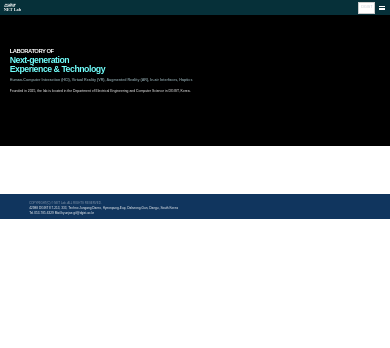
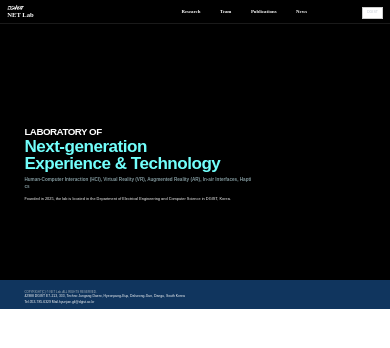
Before and after one commit to DGIST-NETLab/DGIST-NETLab.github.io, a Jekyll site: the page built from index.html, in a window 390 px wide. Shown: the top 348 px of the page. Built offline with Jekyll 4.4.1, drawn with Linux system fonts in a browser that asks for light colours; nearby versions of some CDN libraries; some web fonts are replaced.

Commit message:
content.css changes reverted, page name edited

```diff
--- a/_layouts/default.html
+++ b/_layouts/default.html
@@ -5,14 +5,14 @@
 <meta name="naver-site-verification" content="af1cebb7e61736511791ed25d5b6ab6722dad8e3" />
 <meta charset="utf-8">
 <meta http-equiv="X-UA-Compatible" content="IE=edge" />
-<meta name="viewport" content="width=device-width, initial-scale=1" />
+<meta name="viewport" content="width=1460" />
 <meta name="description" content="{{ site.description }}">
 <meta property="og:type" content="website" />
-<meta property="og:title" content="{% if page.title %}{{ page.title }} - {% endif %}{{ site.lab_full_name }}" />
+<meta property="og:title" content="{% if page.title and page.title != "" %}{{ page.title }} - {% endif %}{{ site.lab_full_name }}" />
 <meta property="og:description" content="{{ site.description }}" />
 
 <link rel="shortcut icon" href="{{ '/assets/images/favicon.ico' | relative_url }}" />
-<title>{% if page.title %}{{ page.title }} - {% endif %}{{ site.lab_full_name }}</title>
+<title>{% if page.title and page.title != "" %}{{ page.title }} - {% endif %}{{ site.lab_full_name }}</title>
 
 <!-- CSS -->
 <link rel="stylesheet" href="{{ '/assets/css/jquery-ui-1.12.0.min.css' | relative_url }}" />
@@ -65,6 +65,7 @@
 </head>
 <body class="bodybg">
 <script src="{{ '/assets/js/menu.js' | relative_url }}"></script>
+<div id="site-layout">
 
 {% include header.html %}
 
@@ -72,5 +73,6 @@
 
 {% include footer.html %}
 
+</div>
 </body>
 </html>
--- a/assets/css/content.css
+++ b/assets/css/content.css
@@ -213,147 +213,10 @@
 #gallery-wrap .mnewslist-img .txt-more	{display:none;}
 .mphoto .mnewslist-img .more a	{color:#999;}
 
-/* Sticky footer */
-/* html { height:100% } from common.css를 무력화 — html이 고정되면 body flex가 제대로 안 됨 */
-html {height:auto !important;}
-body.bodybg {
-	display:flex;
-	flex-direction:column;
-	min-height:100vh;
-	height:auto;
-}
-#wrap {
-	flex:1 0 auto;
-}
-footer {
-	flex-shrink:0;
-}
-
 .f_link			{display:none;}
-footer			{min-width:0;}
+footer			{min-width:1400px;}
 footer {text-align:left;z-index:10;background:#10355E;}
-footer .f_cont {padding:25px 20px 10px;}
-footer .f_cont .d_width {width:100%;max-width:1400px;margin:0 auto;}
 footer .address {display:none;}
-footer address {color:#fff;font-size:14px;line-height:2;}
-footer .copyright {background:none;padding:10px 0 0;color:rgba(255,255,255,0.5);font-size:12px;}
-
-/* ===== Tablet Responsive ===== */
-@media all and (max-width:1024px) {
-	#wrap {min-width:0 !important;}
-	.d_width {width:100% !important;padding:0 30px;box-sizing:border-box;}
-	#body_head .inwrap {width:100%;}
-	#gnb {padding-left:200px;padding-right:100px;}
-	#gnbmn ul.depth1>li {padding:0 20px;}
-	#gnbmn ul.depth1 li a {font-size:16px;}
-	header .sub_name {font-size:22px;}
-	#svslide {width:100%;}
-	.sub_title_wrap {width:auto !important;}
-	#location ul li>span,
-	#location ul li a {min-width:auto;padding:0 30px 0 15px;font-size:14px;}
-	#location>ul>li:last-child>span,
-	#location>ul>li:last-child>a {min-width:auto;}
-	.main-title .tit2 {font-size:50px;}
-	.main-title .tit1 {font-size:30px;}
-}
-
-/* ===== Mobile Responsive ===== */
-@media all and (max-width:768px) {
-	/* Header & Navigation */
-	header {height:60px;background:#063039;}
-	header.fix, header.active {background:#063039;}
-	header #logo a {margin-top:8px;margin-left:15px;}
-	header #logo img {max-height:20px;}
-	header .sub_name {font-size:18px;}
-	#gnb {height:60px;padding:0;}
-	#gnbmn ul.depth1 li a {line-height:60px;font-size:14px;}
-	#gnbmn ul.depth1>li {padding:0 12px;}
-	#topwrap .topmn {top:10px;right:60px;}
-	#topwrap .topmn a {font-size:11px;padding:0 8px;}
-
-	/* Mobile hamburger menu */
-	.mobile-menu-btn {display:block !important;}
-	#gnb {display:none;position:fixed;left:0;top:60px;width:100%;height:auto;background:#063039;padding:0;z-index:200;}
-	#gnb.mobile-open {display:block;}
-	#gnbmn ul.depth1 {float:none;}
-	#gnbmn ul.depth1>li {float:none;text-align:left;padding:0;}
-	#gnbmn ul.depth1 li a {line-height:50px;padding:0 20px;font-size:16px;border-bottom:1px solid rgba(255,255,255,0.1);}
-
-	/* Sub-visual */
-	.svisual .script_sbg > div:first-child {height:200px !important;}
-	#svisual {min-height:200px !important;}
-	.sub_title_wrap {top:100px !important;width:auto !important;left:20px !important;right:20px;}
-	.sub-title .tit1 {font-size:18px;}
-	.sub-title .tit2 {font-size:28px;}
-
-	/* Main visual */
-	.main-image {height:600px !important;}
-	#mvisual {height:600px !important;}
-	#mvisual > div {height:600px !important;}
-	#main-visual {height:600px !important;}
-	.main-tit-wrap {width:auto !important;left:20px !important;top:200px !important;right:20px;}
-	.main-title .tit1 {font-size:24px;}
-	.main-title .tit2 {font-size:36px;}
-	.main-title .txt1 {font-size:15px;}
-	.main-title .txt2 {font-size:14px;}
-
-	/* General layout */
-	.d_width {width:100% !important;padding:0 20px;box-sizing:border-box;}
-	#body_head .inwrap {width:100%;padding:0;}
-	#location ul li {float:none;}
-	#location>ul>li:before {display:none;}
-	#location ul li>span,
-	#location ul li a {min-width:auto;font-size:14px;line-height:40px;padding:0 15px;}
-	#location ul li:after {top:15px;right:15px;}
-	#location ul li:hover:after {top:18px;}
-	#pnb {display:none;}
-
-	/* Container & Content */
-	#container.sub-section {padding:20px 0;}
-	#body_title h1 {font-size:26px;letter-spacing:-1px;}
-	#body_content {padding:0 0 20px;font-size:15px;}
-
-	/* Team page */
-	.tmp_staff ul {display:flex;flex-wrap:wrap;}
-	#tmp_staff1 > ul > li {position:relative;width:100%;margin-bottom:15px;}
-	#tmp_staff1 .thumb {position:relative;width:100px;height:110px;float:left;}
-	#tmp_staff1 .thumb img {width:100%;height:100%;object-fit:cover;}
-	#tmp_staff1 .cont {margin-left:120px;}
-	#tmp_staff1 .cont .txt {padding:10px 0;font-size:13px;}
-
-	/* Publications */
-	#publ-wrap .bx {padding:20px 20px 20px 60px;}
-	#publ-wrap .num {left:20px;top:25px;}
-	#publ-wrap .tit a {font-size:16px;}
-	#publ-wrap .writer {font-size:14px;}
-
-	/* News */
-	#news-wrap .mnewslist-img .img_frame {float:none;width:100%;height:180px;margin:0 0 15px 0;}
-	#news-wrap .mnewslist-img .txt-wrap {float:none;width:100%;padding:0 10px;height:auto;}
-	#news-wrap .mnewslist-img .subject {font-size:18px;margin:10px 0 5px;}
-	#news-wrap .mnewslist-img .desc {font-size:14px;}
-	#news-wrap .mnewslist-img .date {position:relative;margin:10px 0 0;}
-
-	/* Footer */
-	footer .f_cont {padding:20px 20px 10px;}
-	footer address {font-size:13px;line-height:1.8;}
-
-	/* Typography */
-	h1 {font-size:26px;}
-	h2 {font-size:20px;}
-	h3 {font-size:17px;}
-	body,h1,h2,h3,h4,input,button,textarea,select,table {font-size:15px;}
-	section .title {font-size:28px;height:80px;line-height:80px;margin:0 0 60px;}
-	section h1 {font-size:36px;}
-	section.section {padding:0 0 80px;}
-
-	/* Research page */
-	.row {margin:0 -10px;}
-	.row.d4 .bx, .row.d3 .bx {width:calc(50% - 20px);margin:10px;}
-	.row.d2 .bx {width:calc(100% - 20px);margin:10px;}
-
-	/* Members */
-	#member-wrap .bx {width:calc(50% - 40px);padding:30px;}
-	.member-past .bx-past .tit {float:none;width:100%;margin-bottom:10px;}
-	.member-past .bx-past ul {float:none;width:100%;}
-}
+footer address {color:#fff;}
+footer .copyright {background:none;padding:0;}
+footer .f_cont {padding:40px 20px 15px;}
```
